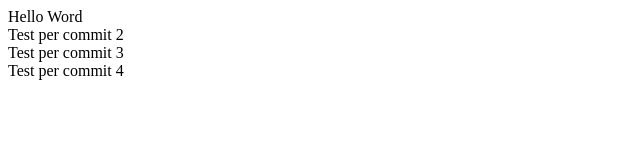
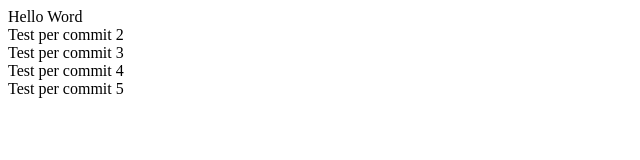
Before and after one commit to MikePio/htmlcss-hello, a plain HTML site: page index.html in a window 1280 px wide. Shown: the whole page, without its empty margins (0-640 px from the left). Drawn offline with Linux system fonts and the light colour scheme.

Commit message:
[add] Test per commit 5

```diff
--- a/index.html
+++ b/index.html
@@ -11,6 +11,8 @@
     <div>Test per commit 2</div>
     <div>Test per commit 3</div>
     <div>Test per commit 4</div>
+    <div>Test per commit 5</div>
+
 
 </body>
 </html>
```
